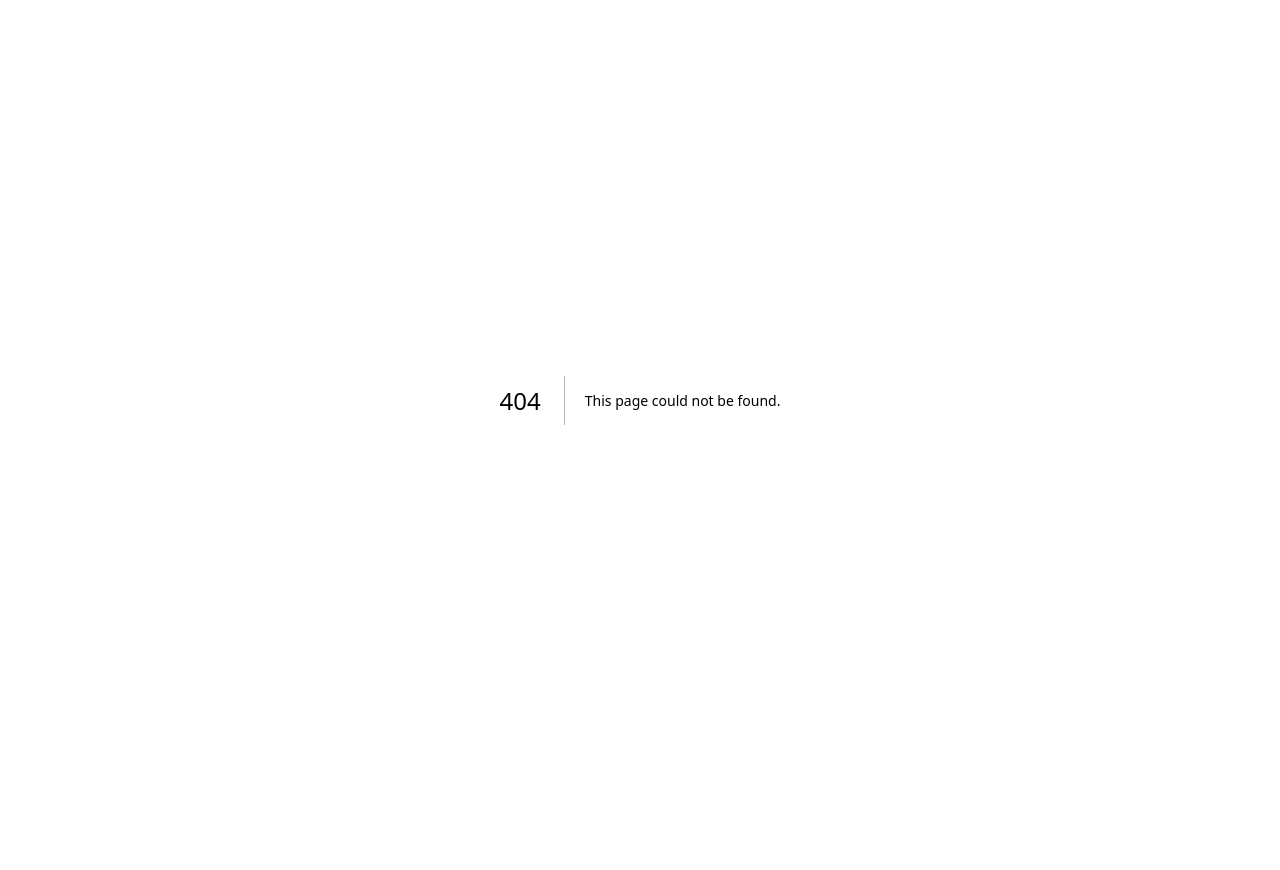
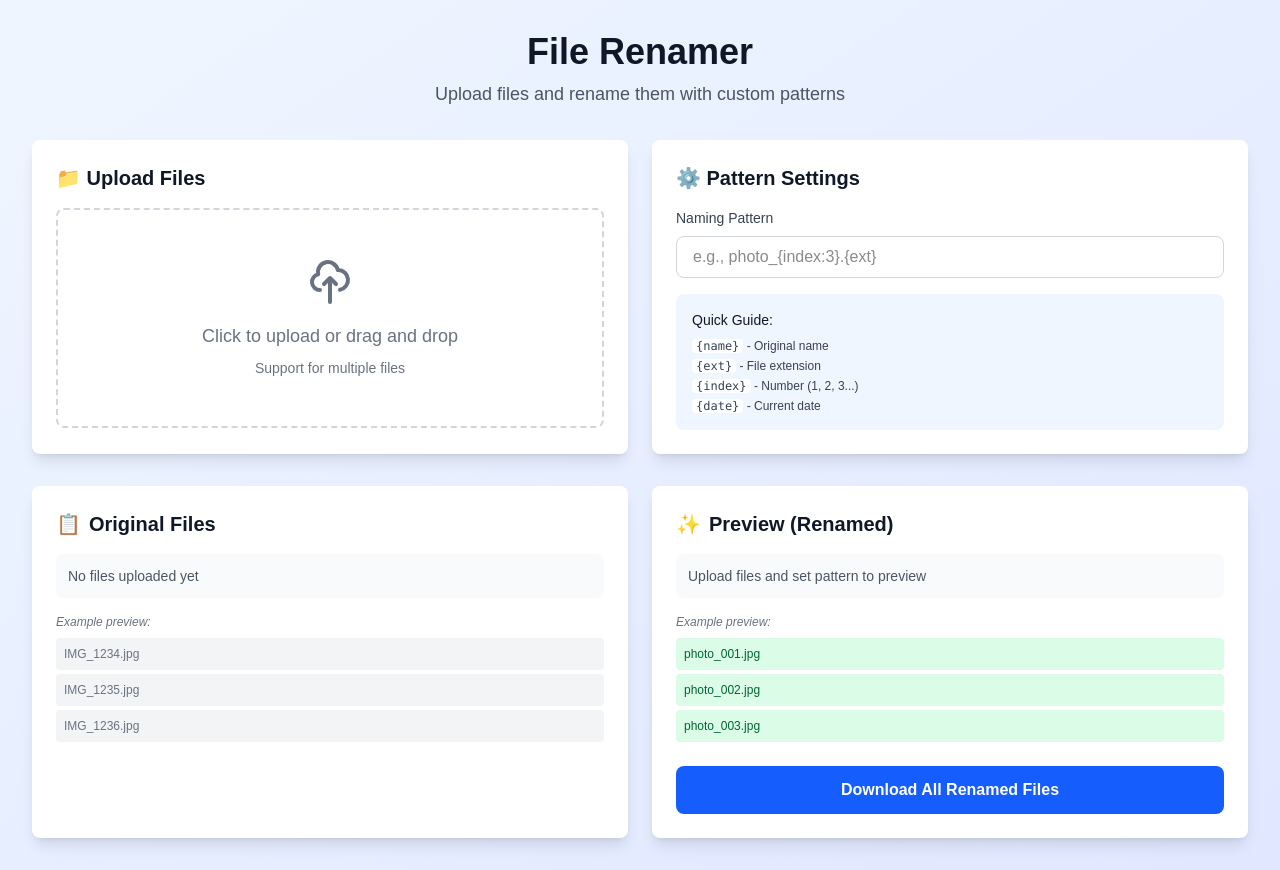
Before and after one commit to jwywoo/project-woo-tools, a Next.js app: page /main in a window 1280 px wide. Before the commit this address had no page. Before the commit the page ends 800 px from the top, so only its background shows below. Built offline with nearby package versions, Linux system fonts and the light colour scheme.

Commit message:
mock up setting done

```diff
--- /dev/null
+++ b/app/main/page.tsx
@@ -0,0 +1,119 @@
+'use client';
+
+export default function MainPage() {
+  return (
+    <div className="min-h-screen bg-gradient-to-br from-blue-50 to-indigo-100 dark:from-gray-900 dark:to-gray-800 p-8">
+      <div className="max-w-7xl mx-auto">
+        {/* Header */}
+        <div className="text-center mb-8">
+          <h1 className="text-4xl font-bold text-gray-900 dark:text-white mb-2">
+            File Renamer
+          </h1>
+          <p className="text-lg text-gray-600 dark:text-gray-300">
+            Upload files and rename them with custom patterns
+          </p>
+        </div>
+
+        {/* Top Section - Upload and Pattern Settings */}
+        <div className="grid grid-cols-1 md:grid-cols-2 gap-6 mb-8">
+          {/* Upload Component */}
+          <div className="bg-white dark:bg-gray-800 rounded-lg shadow-lg p-6">
+            <h2 className="text-xl font-semibold text-gray-900 dark:text-white mb-4">
+              📁 Upload Files
+            </h2>
+            <div className="border-2 border-dashed border-gray-300 dark:border-gray-600 rounded-lg p-12 text-center hover:border-blue-500 transition-colors cursor-pointer">
+              <div className="text-gray-500 dark:text-gray-400">
+                <svg className="mx-auto h-12 w-12 mb-4" fill="none" stroke="currentColor" viewBox="0 0 24 24">
+                  <path strokeLinecap="round" strokeLinejoin="round" strokeWidth={2} d="M7 16a4 4 0 01-.88-7.903A5 5 0 1115.9 6L16 6a5 5 0 011 9.9M15 13l-3-3m0 0l-3 3m3-3v12" />
+                </svg>
+                <p className="text-lg font-medium">Click to upload or drag and drop</p>
+                <p className="text-sm mt-2">Support for multiple files</p>
+              </div>
+            </div>
+          </div>
+
+          {/* Pattern Settings Component */}
+          <div className="bg-white dark:bg-gray-800 rounded-lg shadow-lg p-6">
+            <h2 className="text-xl font-semibold text-gray-900 dark:text-white mb-4">
+              ⚙️ Pattern Settings
+            </h2>
+            <div className="space-y-4">
+              <div>
+                <label className="block text-sm font-medium text-gray-700 dark:text-gray-300 mb-2">
+                  Naming Pattern
+                </label>
+                <input
+                  type="text"
+                  placeholder="e.g., photo_{index:3}.{ext}"
+                  className="w-full px-4 py-2 border border-gray-300 dark:border-gray-600 rounded-lg focus:ring-2 focus:ring-blue-500 focus:border-transparent dark:bg-gray-700 dark:text-white"
+                />
+              </div>
+              <div className="bg-blue-50 dark:bg-gray-700 rounded-lg p-4">
+                <p className="text-sm font-medium text-gray-900 dark:text-white mb-2">Quick Guide:</p>
+                <ul className="text-xs text-gray-700 dark:text-gray-300 space-y-1">
+                  <li><code className="bg-white dark:bg-gray-600 px-1 rounded">{'{name}'}</code> - Original name</li>
+                  <li><code className="bg-white dark:bg-gray-600 px-1 rounded">{'{ext}'}</code> - File extension</li>
+                  <li><code className="bg-white dark:bg-gray-600 px-1 rounded">{'{index}'}</code> - Number (1, 2, 3...)</li>
+                  <li><code className="bg-white dark:bg-gray-600 px-1 rounded">{'{date}'}</code> - Current date</li>
+                </ul>
+              </div>
+            </div>
+          </div>
+        </div>
+
+        {/* Bottom Section - Before and After Preview */}
+        <div className="grid grid-cols-1 md:grid-cols-2 gap-6">
+          {/* Original Files (Before) */}
+          <div className="bg-white dark:bg-gray-800 rounded-lg shadow-lg p-6">
+            <h2 className="text-xl font-semibold text-gray-900 dark:text-white mb-4 flex items-center">
+              <span className="mr-2">📋</span>
+              Original Files
+            </h2>
+            <div className="space-y-2">
+              {/* Example items - will be replaced with actual uploaded files */}
+              <div className="bg-gray-50 dark:bg-gray-700 rounded-lg p-3 flex items-center">
+                <span className="text-gray-600 dark:text-gray-300 text-sm">No files uploaded yet</span>
+              </div>
+              {/* Mock preview */}
+              <div className="text-xs text-gray-500 dark:text-gray-400 mt-4">
+                <p className="italic">Example preview:</p>
+                <div className="mt-2 space-y-1">
+                  <div className="bg-gray-100 dark:bg-gray-700 p-2 rounded">IMG_1234.jpg</div>
+                  <div className="bg-gray-100 dark:bg-gray-700 p-2 rounded">IMG_1235.jpg</div>
+                  <div className="bg-gray-100 dark:bg-gray-700 p-2 rounded">IMG_1236.jpg</div>
+                </div>
+              </div>
+            </div>
+          </div>
+
+          {/* Renamed Files (After) */}
+          <div className="bg-white dark:bg-gray-800 rounded-lg shadow-lg p-6">
+            <h2 className="text-xl font-semibold text-gray-900 dark:text-white mb-4 flex items-center">
+              <span className="mr-2">✨</span>
+              Preview (Renamed)
+            </h2>
+            <div className="space-y-2">
+              <div className="bg-gray-50 dark:bg-gray-700 rounded-lg p-3 flex items-center">
+                <span className="text-gray-600 dark:text-gray-300 text-sm">Upload files and set pattern to preview</span>
+              </div>
+              {/* Mock preview */}
+              <div className="text-xs text-gray-500 dark:text-gray-400 mt-4">
+                <p className="italic">Example preview:</p>
+                <div className="mt-2 space-y-1">
+                  <div className="bg-green-100 dark:bg-green-900 p-2 rounded text-green-800 dark:text-green-200">photo_001.jpg</div>
+                  <div className="bg-green-100 dark:bg-green-900 p-2 rounded text-green-800 dark:text-green-200">photo_002.jpg</div>
+                  <div className="bg-green-100 dark:bg-green-900 p-2 rounded text-green-800 dark:text-green-200">photo_003.jpg</div>
+                </div>
+              </div>
+            </div>
+
+            {/* Download Button */}
+            <button className="w-full mt-6 bg-blue-600 hover:bg-blue-700 text-white font-semibold py-3 px-6 rounded-lg transition-colors disabled:bg-gray-400 disabled:cursor-not-allowed">
+              Download All Renamed Files
+            </button>
+          </div>
+        </div>
+      </div>
+    </div>
+  );
+}
```
